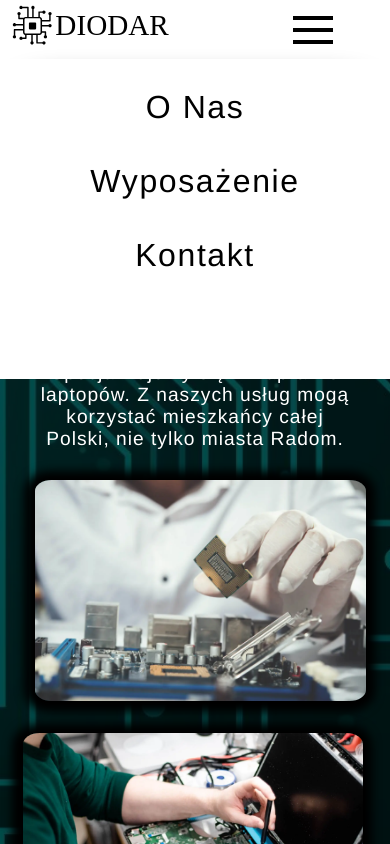
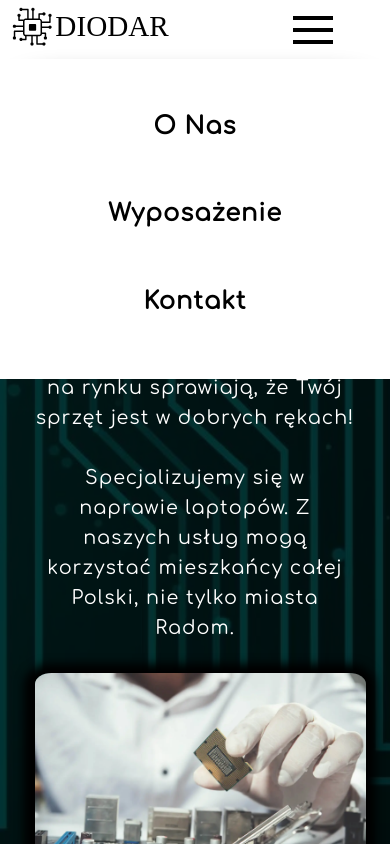
Before and after one commit to matif22/diodar, a plain HTML site: page index.html in a window 390 px wide. Both pictures are taken after a click on the element 342 px from the left and 29 px from the top of the page. Shown: the top 844 px of the page. Drawn offline with Linux system fonts and the light colour scheme.

Commit message:
changing font and adjust it

```diff
--- a/style.css
+++ b/style.css
@@ -1,3 +1,8 @@
+@font-face {
+    font-family: Comfortaa-Regular;
+    src: url(Comfortaa-Regular.ttf);
+}
+
 * {
     margin: 0;
     padding: 0;
@@ -9,7 +14,8 @@ html {
 }
 
 body {
-    font-family: 'Franklin Gothic Medium', 'Arial Narrow', Arial, sans-serif;
+    font-family: 'Comfortaa-Regular', 'Franklin Gothic Medium', 'Arial Narrow', Arial, sans-serif;
+    line-height: 30px;
 }
 
 section {
@@ -28,12 +34,13 @@ section::after {
     height: 100%;
     width: 100%;
     background-color: #000000;
-    opacity: 0.7;
+    opacity: 0.8;
     z-index: -1;
 }
 
 .logo {
     width: 11rem;
+    margin-top: 5px;
 }
 
 .navbar {
@@ -59,11 +66,11 @@ ul {
 
 .nav-link {
     text-decoration: none;
-    font-size: 1.4rem;
+    font-size: 1.3rem;
     position: relative;
     padding: 0.2em;
     color: black;
-    letter-spacing: 2px;
+    font-weight: bold;
 }
 
 .nav-link::after {
@@ -157,11 +164,11 @@ a:hover::after {
 h1 {
     text-align: center;
     margin-bottom: 20px;
-    font-size: 2.5rem;
+    font-size: 2.2rem;
     background-color: #323d33;
     box-shadow: -1px 1px 30px 5px rgba(0, 0, 0, 1);
     border-radius: 10%;
-    padding: 5px;
+    padding: 12px;
 }
 
 .about-h1 {
@@ -198,6 +205,7 @@ footer small {
     color: rgb(0, 0, 0);
     letter-spacing: .025rem;
     margin-top: 1.2rem;
+    font-weight: bold;
     display: block;
 }
 
@@ -207,6 +215,7 @@ footer small {
     margin: 0 .3rem;
     display: inline-block;
     font-size: 20px;
+    font-weight: bold;
     margin-top: 0.5rem;
 }
 
@@ -236,11 +245,12 @@ footer small {
 h2 {
     text-align: center;
     margin-bottom: 20px;
-    font-size: 2.5rem;
+    font-size: 2.2rem;
     background-color: #323d33;
     box-shadow: -1px 1px 30px 5px rgba(0, 0, 0, 1);
     border-radius: 10%;
     color: #ffffff;
+    padding: 10px;
 }
 
 .dane-kontaktowe {
@@ -252,7 +262,7 @@ h2 {
 
     .logo {
         position: absolute;
-        top: 7%;
+        top: 1%;
         left: 3%;
         width: 5em;
     }
@@ -285,16 +295,15 @@ h2 {
         display: block;
     }
     a {
-        letter-spacing: 1.3px;
         font-size: 2rem;
         display: flex;
         justify-content: center;
         padding-top: 1em;
       }
     .nav-link {
-        letter-spacing: 0.1rem;
-        font-size: 2rem;
-        margin-top: 1.5rem;
+        letter-spacing: 1px;
+        font-size: 1.5rem;
+        margin-top: 3rem;
     }
     .nav-link::after {
         transition: none;
```
Also changed, not shown: Comfortaa-Regular.ttf (added).
